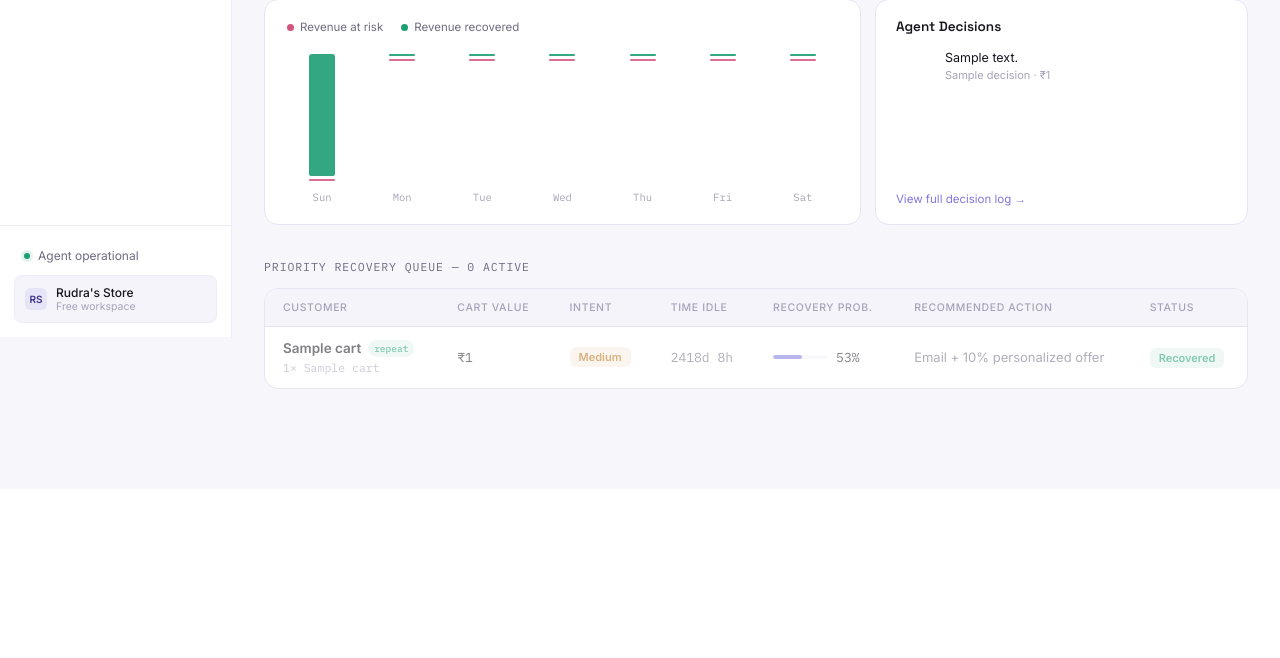
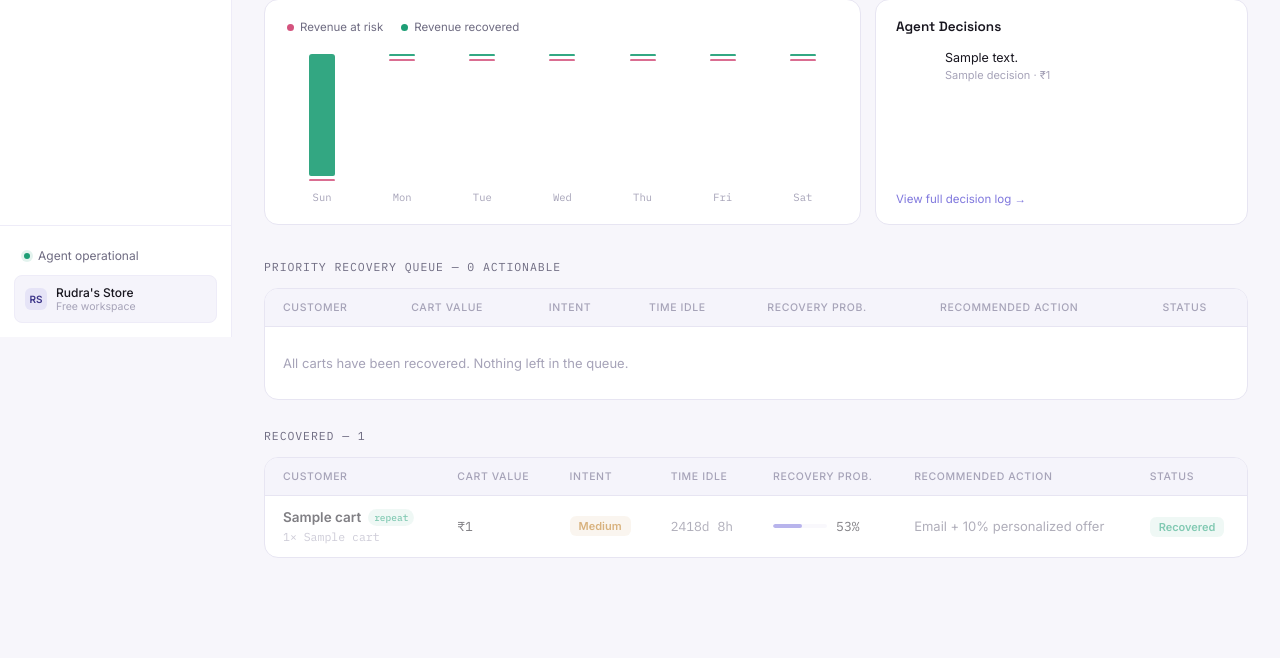
Before and after one commit to Ruddy2310/smart-cart-recovery-agent, a Flask app: page /dashboard in a window 1280 px wide. Shown: the part 463-1121 px from the top of the page. Before the commit the page ends 852 px from the top, so only its background shows below. Run offline with Flask 3, Linux system fonts and the light colour scheme; tables that the repository leaves empty hold one stand-in row (values such as "Sample post").

Commit message:
fix: improve recovery queue, reasoning, and pagination

```diff
--- a/app.py
+++ b/app.py
@@ -197,24 +197,72 @@ def synthesize_signals(cart):
 
 
 def build_reasoning(cart, signals, priority, probability, idle_hours):
+    """
+    Reasoning grounded in the actual scoring inputs:
+      - cart_value  (contributes up to 20 pts)
+      - items_count (2 pts each)
+      - is_repeat   (15 pts bonus)
+      - idle_hours  (up to 15 pts, also drives urgency)
+    and reflects the actual channel + discount the scoring engine selected.
+    """
     parts = []
+
+    # --- Checkout behaviour (real signal from synthesize_signals) ---
     parts.append(
         f"{cart['customer_name']} reached the \u201c{signals['checkout_stage'].lower()}\u201d stage "
-        f"and spent {signals['session_minutes']} min viewing {signals['products_viewed']} products before leaving."
+        f"and spent {signals['session_minutes']} min browsing {signals['products_viewed']} products "
+        f"on {signals['device']} before abandoning."
     )
+
+    # --- Cart value contribution ---
+    value_score = round(min(cart["cart_value"] / 500, 20), 1)
+    parts.append(
+        f"The cart value of \u20b9{cart['cart_value']:.0f} added {value_score} points to the priority score "
+        f"({'high' if value_score >= 15 else 'moderate' if value_score >= 8 else 'low'} value cart)."
+    )
+
+    # --- Repeat customer bonus ---
     if cart["is_repeat_customer"]:
         parts.append(
-            f"They've ordered {signals['previous_purchases']} times before at an average of "
-            f"\u20b9{signals['avg_order_value']:.0f} per order, so this is a known, high-trust buyer."
+            f"A repeat-customer bonus of 15 points was applied — "
+            f"{cart['customer_name']} has {signals['previous_purchases']} prior order(s), "
+            f"making them a high-trust buyer worth prioritising."
         )
-    if idle_hours > 24:
-        parts.append(f"The cart has been idle for {format_idle(idle_hours)} \u2014 recovery odds drop the longer this sits.")
     else:
-        parts.append(f"Idle for only {format_idle(idle_hours)}, still well inside the ideal recovery window.")
+        parts.append(
+            "No repeat-customer bonus applied — this appears to be a first-time buyer, "
+            "so the offer needs to do more of the work."
+        )
+
+    # --- Idle time contribution and urgency ---
+    idle_score = round(min(idle_hours * 1.5, 15), 1)
+    if idle_hours > 48:
+        parts.append(
+            f"The cart has been idle for {format_idle(idle_hours)} (+{idle_score} urgency points) \u2014 "
+            f"recovery likelihood is declining and immediate outreach is critical."
+        )
+    elif idle_hours > 6:
+        parts.append(
+            f"Idle for {format_idle(idle_hours)} (+{idle_score} urgency points) \u2014 "
+            f"still within the effective recovery window but urgency is rising."
+        )
+    else:
+        parts.append(
+            f"Idle for only {format_idle(idle_hours)} (+{idle_score} urgency points) \u2014 "
+            f"the customer is still recent and outreach now has the highest chance of success."
+        )
+
+    # --- Final decision summary ---
+    channel = recommended_channel(priority)
+    score, _, discount = score_recovery_priority(
+        cart["cart_value"], cart["items_count"], cart["is_repeat_customer"], idle_hours
+    )
     parts.append(
-        f"Similar {priority.lower()}-priority carts convert at roughly {probability}% when contacted "
-        f"through the recommended channel within the next hour."
+        f"Overall priority score: {round(score, 1)} \u2192 {priority} tier. "
+        f"Agent recommends {channel} with a {discount}% discount code. "
+        f"Estimated recovery probability: {probability}%."
     )
+
     return " ".join(parts)
 
 
@@ -440,12 +488,23 @@ def delete_cart(cart_id):
     return redirect(url_for("dashboard"))
 
 
+PAGE_SIZE = 20
+
 @app.route("/decisions")
 def decisions_log():
+    page = max(1, request.args.get("page", 1, type=int))
     conn = get_db()
-    rows = conn.execute("SELECT * FROM decisions ORDER BY created_at DESC LIMIT 100").fetchall()
+    total = conn.execute("SELECT COUNT(*) FROM decisions").fetchone()[0]
+    rows = conn.execute(
+        "SELECT * FROM decisions ORDER BY created_at DESC LIMIT ? OFFSET ?",
+        (PAGE_SIZE, (page - 1) * PAGE_SIZE),
+    ).fetchall()
     conn.close()
-    return render_template("decisions.html", decisions=rows)
+    total_pages = max(1, (total + PAGE_SIZE - 1) // PAGE_SIZE)
+    return render_template(
+        "decisions.html", decisions=rows,
+        page=page, total_pages=total_pages, total=total,
+    )
 
 
 @app.route("/customers")
@@ -466,8 +525,15 @@ def customers():
         if c["status"] == "recovered":
             entry["recovered"] += 1
 
-    rows = sorted(by_customer.values(), key=lambda r: r["total_value"], reverse=True)
-    return render_template("customers.html", customers=rows)
+    all_rows = sorted(by_customer.values(), key=lambda r: r["total_value"], reverse=True)
+    total = len(all_rows)
+    page = max(1, request.args.get("page", 1, type=int))
+    total_pages = max(1, (total + PAGE_SIZE - 1) // PAGE_SIZE)
+    rows = all_rows[(page - 1) * PAGE_SIZE : page * PAGE_SIZE]
+    return render_template(
+        "customers.html", customers=rows,
+        page=page, total_pages=total_pages, total=total,
+    )
 
 
 @app.route("/analytics")
--- a/templates/dashboard.html
+++ b/templates/dashboard.html
@@ -110,7 +110,7 @@
 </div>
 
 <div class="section-row" id="queue">
-  <div class="section-label">Priority Recovery Queue — {{ queue|length }} active</div>
+  <div class="section-label">Priority Recovery Queue — {{ queue|length }} actionable</div>
 </div>
 
 <div class="queue-table-wrap">
@@ -127,6 +127,7 @@
       </tr>
     </thead>
     <tbody>
+      {% if queue %}
         {% for cart in queue %}
         <tr class="queue-row" data-search="{{ cart.customer_name }} {{ cart.product_name }} {{ cart.customer_contact }}" onclick="openCart({{ cart.id }})">
           <td>
@@ -146,7 +147,33 @@
           <td><span class="status-chip status-{{ cart.status }}">{{ cart.status|capitalize }}</span></td>
         </tr>
         {% endfor %}
-      {% for cart in carts if cart.status == 'recovered' %}
+      {% else %}
+        <tr><td colspan="7" style="padding:28px 18px; color:var(--text-dim); font-size:13px;">All carts have been recovered. Nothing left in the queue.</td></tr>
+      {% endif %}
+    </tbody>
+  </table>
+</div>
+
+{% set recovered_carts = carts | selectattr("status", "equalto", "recovered") | list %}
+{% if recovered_carts %}
+<div class="section-row" style="margin-top:28px;">
+  <div class="section-label">Recovered — {{ recovered_carts|length }}</div>
+</div>
+<div class="queue-table-wrap">
+  <table class="queue-table">
+    <thead>
+      <tr>
+        <th>Customer</th>
+        <th>Cart value</th>
+        <th>Intent</th>
+        <th>Time idle</th>
+        <th>Recovery prob.</th>
+        <th>Recommended action</th>
+        <th>Status</th>
+      </tr>
+    </thead>
+    <tbody>
+      {% for cart in recovered_carts %}
       <tr class="queue-row is-recovered" data-search="{{ cart.customer_name }} {{ cart.product_name }}" onclick="openCart({{ cart.id }})">
         <td>
           <div class="cust-name">{{ cart.customer_name }}{% if cart.is_repeat_customer %}<span class="repeat-chip">repeat</span>{% endif %}</div>
@@ -168,6 +195,7 @@
     </tbody>
   </table>
 </div>
+{% endif %}
 
 <!-- Cart detail data, rendered once and read by JS -->
 <script id="cart-data" type="application/json">
```
Also changed, not shown: templates/customers.html (+19 -0 lines), templates/decisions.html (+19 -0 lines). Lines whose indentation alone changed are shown as unchanged.
